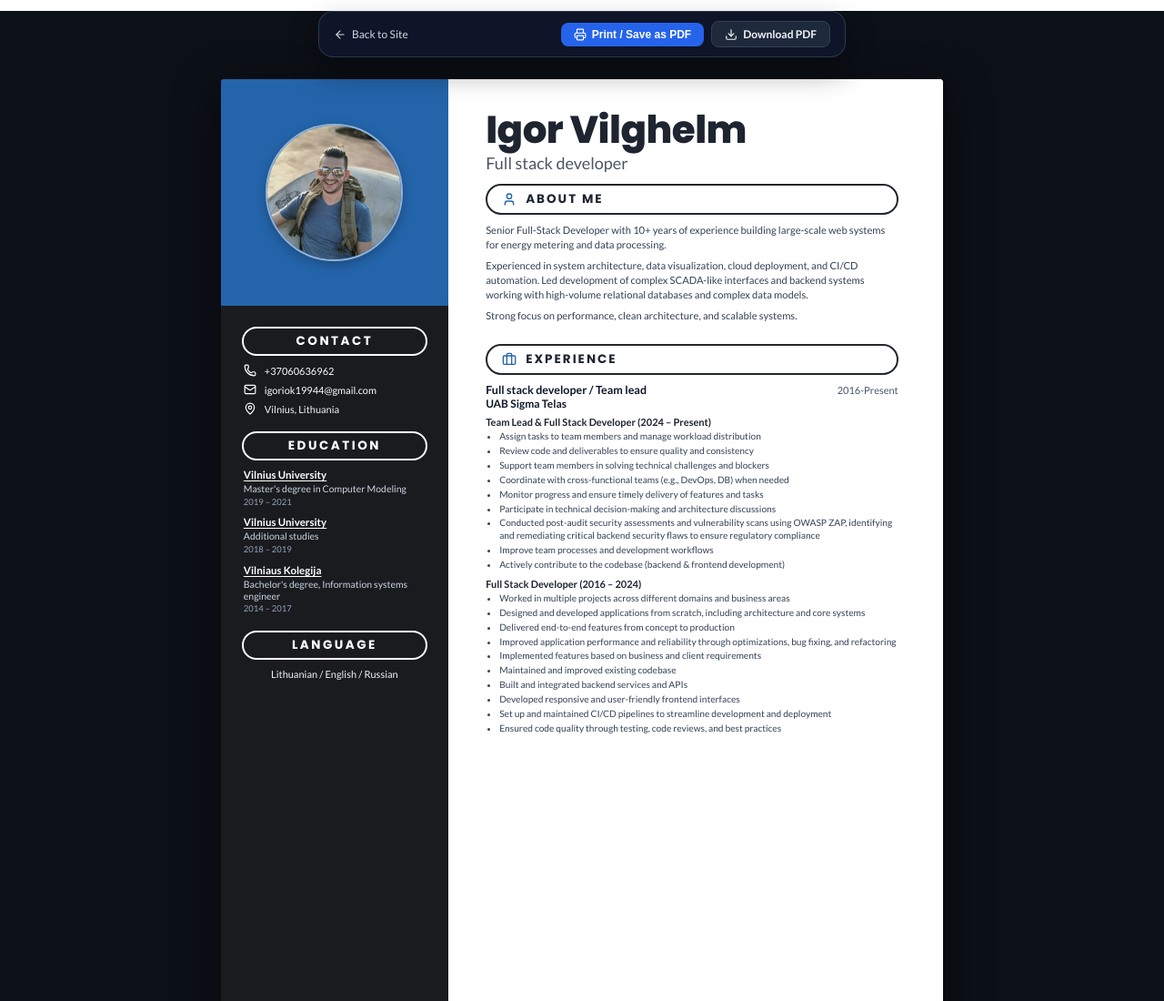
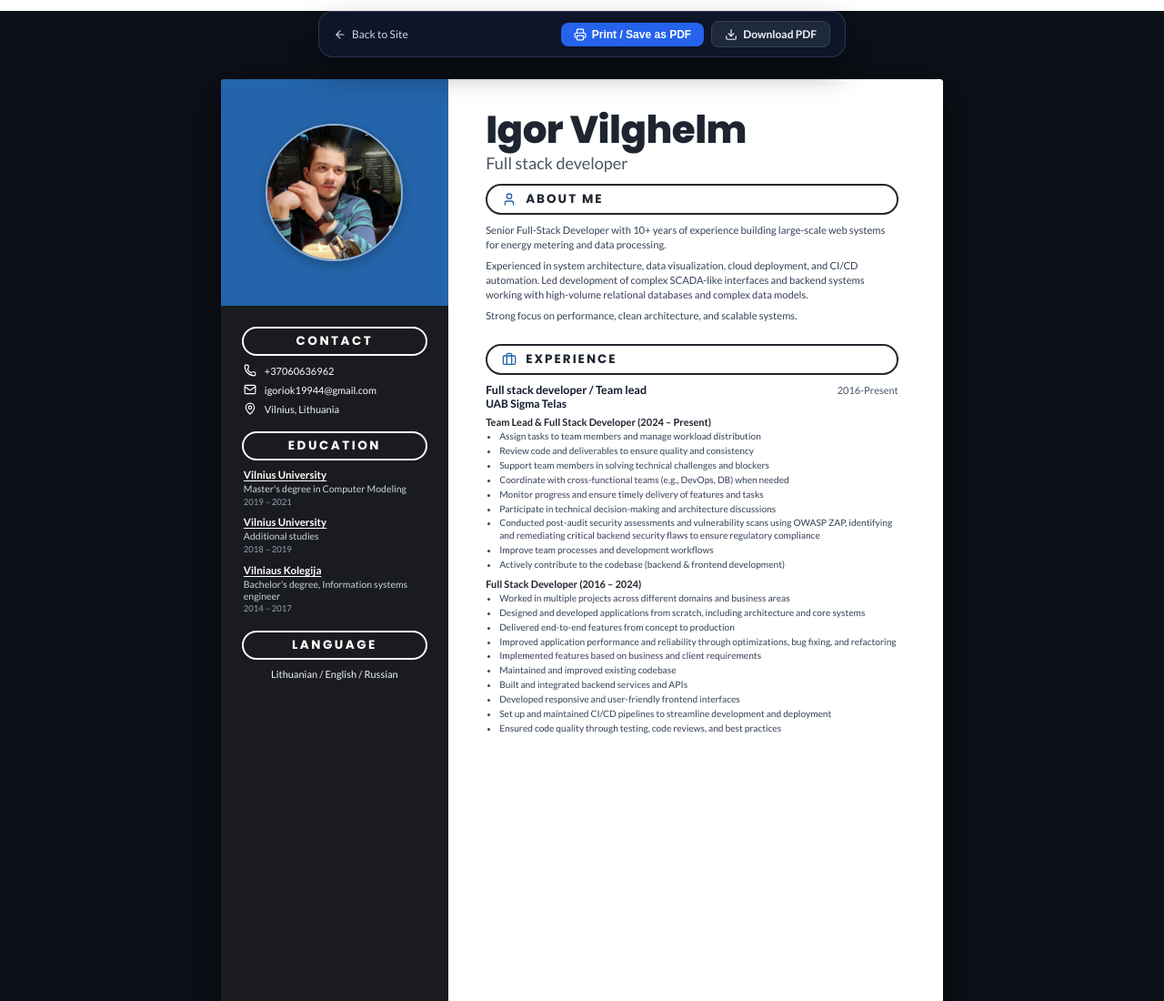
Before and after one commit to igoriok1994/igoriok1994.github.io, an Astro site: page /print in a window 1280 px wide. Shown: the top 1100 px of the page at 91% size. Built offline with nearby package versions, Linux system fonts and the light colour scheme; Astro itself is replaced by a stand-in of ours.

Commit message:
fix: use current website avatar for PDF generation

```diff
--- a/src/pages/print.astro
+++ b/src/pages/print.astro
@@ -313,7 +313,7 @@ const fullStackRole = company.roles[1];
       <div class="sidebar-blue-header">
         <div class="avatar-circle">
           <img
-            src="/cv-avatar.jpg"
+            src={personal.avatarUrl}
             alt={personal.name}
           />
         </div>
```
Also changed, not shown: public/cv-avatar.jpg (deleted), 1 other file.
